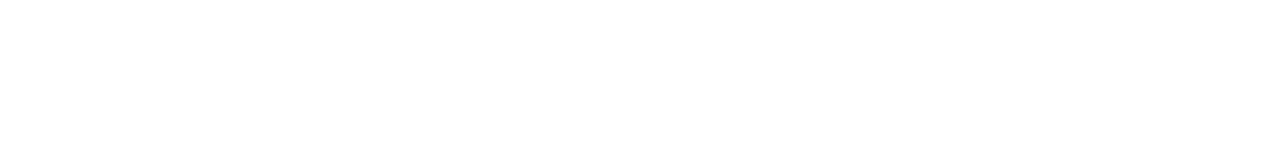
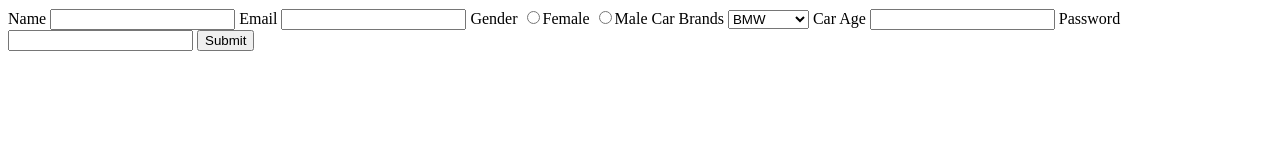
Before and after one commit to acciojob/car-insurance-form-ishikapandeyy, a website: page main.html in a window 1280 px wide. Drawn offline with Linux system fonts and the light colour scheme.

Commit message:
created a submission

```diff
--- a/main.html
+++ b/main.html
@@ -8,6 +8,26 @@
 
 <body>
 	<!-- the entire body must be written by student -->
+	<form method="post">
+		<label for="name">Name</label>
+		<input id="name" type="text" required>
+		<label for="email">Email</label>
+		<input id="email" type="email" required>
+		<label>Gender</label>
+		<input type="radio" required name="gender">Female
+		<input type="radio" required name="gender">Male
+		<label for="cars">Car Brands</label>
+		<select id="cars">
+			<option>BMW</option>
+			<option>Audi</option>
+			<option>Mercedez</option>
+		</select>
+		<label for="carage">Car Age</label>
+		<input id="carage" type="number" required>
+		<label for="password">Password</label>
+		<input id="password" type="password" required>
+		<button type="submit">Submit </button>
+	</form>
     <script type="text/javascript" src="./script.js">
 </script>
 
```
